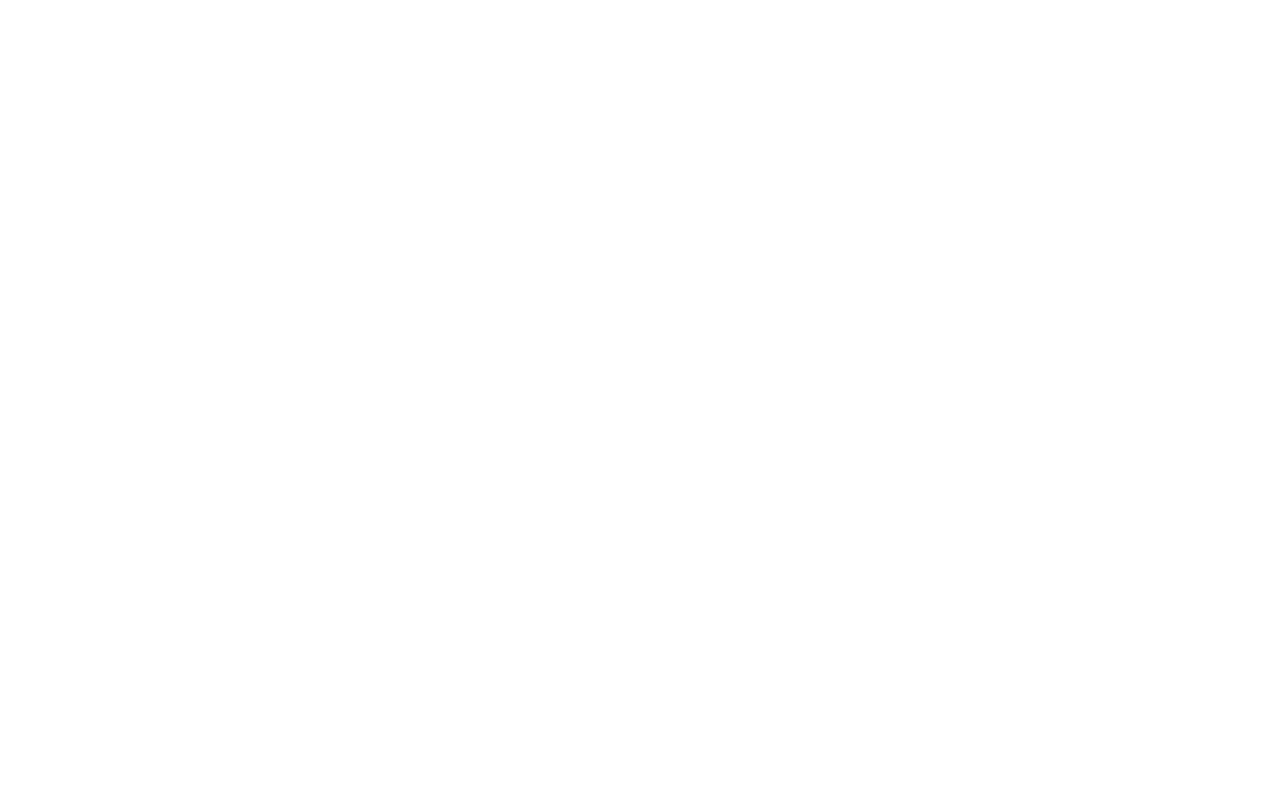
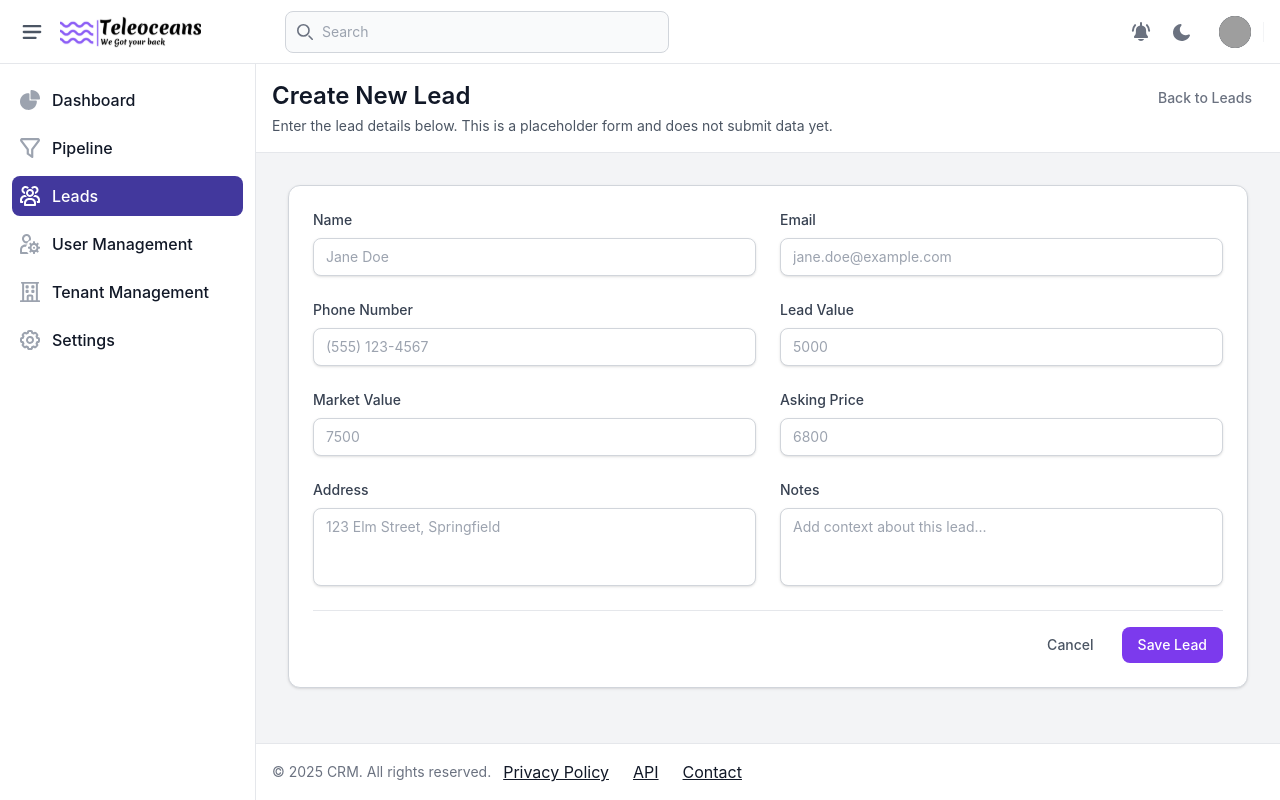
Before and after one commit to teleoceans/TM-custom-crm-FE, a Vue app: page /leads/new in a window 1280 px wide. Before the commit this address had no page. Built offline with nearby package versions, Linux system fonts and the light colour scheme.

Commit message:
feat: add CreateLead component and route for creating new leads

```diff
--- a/src/router/index.js
+++ b/src/router/index.js
@@ -21,6 +21,11 @@ const routes = [
         path: "leads",
         name: "Leads",
         component: () => import("../views/Leads.vue"),
+      },
+      {
+        path: "leads/new",
+        name: "CreateLead",
+        component: () => import("../views/CreateLead.vue"),
       },
       {
         path: "user-management",
--- /dev/null
+++ b/src/views/CreateLead.vue
@@ -0,0 +1,227 @@
+<template>
+  <div class="flex w-full flex-col -mt-6">
+    <div
+      class="create-lead-header grid grid-cols-12 gap-4 border-b border-gray-200 bg-white pb-4 dark:border-gray-700 dark:bg-gray-800"
+    >
+      <div
+        class="col-span-full flex flex-col gap-3 px-4 pt-4 xl:flex-row xl:items-center xl:justify-between"
+      >
+        <div>
+          <h1 class="text-2xl font-semibold text-gray-900 dark:text-gray-100">
+            Create New Lead
+          </h1>
+          <p class="mt-1 text-sm text-gray-600 dark:text-gray-300">
+            Enter the lead details below. This is a placeholder form and does
+            not submit data yet.
+          </p>
+        </div>
+        <button
+          type="button"
+          class="inline-flex items-center self-start rounded-lg px-3 py-2 text-sm font-medium text-gray-500 transition hover:bg-gray-100 hover:text-gray-900 focus:outline-none focus:ring-4 focus:ring-gray-100 dark:text-gray-400 dark:hover:bg-gray-700 dark:hover:text-white dark:focus:ring-gray-700"
+          @click="handleCancel"
+        >
+          Back to Leads
+        </button>
+      </div>
+    </div>
+
+    <div class="mx-auto w-full max-w-full px-4 py-8">
+      <form
+        class="grid gap-6 overflow-hidden rounded-xl border border-gray-300 bg-white p-6 shadow-sm dark:border-white dark:bg-gray-800"
+        @submit.prevent="handleSubmit"
+      >
+        <div class="grid gap-6 md:grid-cols-2">
+          <div class="flex flex-col gap-2">
+            <label
+              for="lead-name"
+              class="text-sm font-medium text-gray-700 dark:text-gray-200"
+            >
+              Name
+            </label>
+            <input
+              id="lead-name"
+              v-model="form.name"
+              type="text"
+              class="w-full rounded-lg border border-gray-300 bg-white px-3 py-2 text-sm text-gray-900 placeholder:text-gray-400 shadow-sm focus:border-primary-500 focus:outline-none focus:ring-2 focus:ring-primary-200 dark:border-gray-600 dark:bg-gray-700 dark:text-gray-100 dark:placeholder:text-gray-400 dark:focus:border-primary-400 dark:focus:ring-primary-800"
+              placeholder="Jane Doe"
+            />
+          </div>
+
+          <div class="flex flex-col gap-2">
+            <label
+              for="lead-email"
+              class="text-sm font-medium text-gray-700 dark:text-gray-200"
+            >
+              Email
+            </label>
+            <input
+              id="lead-email"
+              v-model="form.email"
+              type="email"
+              class="w-full rounded-lg border border-gray-300 bg-white px-3 py-2 text-sm text-gray-900 placeholder:text-gray-400 shadow-sm focus:border-primary-500 focus:outline-none focus:ring-2 focus:ring-primary-200 dark:border-gray-600 dark:bg-gray-700 dark:text-gray-100 dark:placeholder:text-gray-400 dark:focus:border-primary-400 dark:focus:ring-primary-800"
+              placeholder="jane.doe@example.com"
+            />
+          </div>
+        </div>
+
+        <div class="grid gap-6 md:grid-cols-2">
+          <div class="flex flex-col gap-2">
+            <label
+              for="lead-phone"
+              class="text-sm font-medium text-gray-700 dark:text-gray-200"
+            >
+              Phone Number
+            </label>
+            <input
+              id="lead-phone"
+              v-model="form.phone"
+              type="tel"
+              class="w-full rounded-lg border border-gray-300 bg-white px-3 py-2 text-sm text-gray-900 placeholder:text-gray-400 shadow-sm focus:border-primary-500 focus:outline-none focus:ring-2 focus:ring-primary-200 dark:border-gray-600 dark:bg-gray-700 dark:text-gray-100 dark:placeholder:text-gray-400 dark:focus:border-primary-400 dark:focus:ring-primary-800"
+              placeholder="(555) 123-4567"
+            />
+          </div>
+
+          <div class="flex flex-col gap-2">
+            <label
+              for="lead-value"
+              class="text-sm font-medium text-gray-700 dark:text-gray-200"
+            >
+              Lead Value
+            </label>
+            <input
+              id="lead-value"
+              v-model="form.leadValue"
+              type="number"
+              class="w-full rounded-lg border border-gray-300 bg-white px-3 py-2 text-sm text-gray-900 placeholder:text-gray-400 shadow-sm focus:border-primary-500 focus:outline-none focus:ring-2 focus:ring-primary-200 dark:border-gray-600 dark:bg-gray-700 dark:text-gray-100 dark:placeholder:text-gray-400 dark:focus:border-primary-400 dark:focus:ring-primary-800"
+              placeholder="5000"
+              min="0"
+              step="100"
+            />
+          </div>
+        </div>
+
+        <div class="grid gap-6 md:grid-cols-2">
+          <div class="flex flex-col gap-2">
+            <label
+              for="market-value"
+              class="text-sm font-medium text-gray-700 dark:text-gray-200"
+            >
+              Market Value
+            </label>
+            <input
+              id="market-value"
+              v-model="form.marketValue"
+              type="number"
+              class="w-full rounded-lg border border-gray-300 bg-white px-3 py-2 text-sm text-gray-900 placeholder:text-gray-400 shadow-sm focus:border-primary-500 focus:outline-none focus:ring-2 focus:ring-primary-200 dark:border-gray-600 dark:bg-gray-700 dark:text-gray-100 dark:placeholder:text-gray-400 dark:focus:border-primary-400 dark:focus:ring-primary-800"
+              placeholder="7500"
+              min="0"
+              step="100"
+            />
+          </div>
+
+          <div class="flex flex-col gap-2">
+            <label
+              for="asking-price"
+              class="text-sm font-medium text-gray-700 dark:text-gray-200"
+            >
+              Asking Price
+            </label>
+            <input
+              id="asking-price"
+              v-model="form.askingPrice"
+              type="number"
+              class="w-full rounded-lg border border-gray-300 bg-white px-3 py-2 text-sm text-gray-900 placeholder:text-gray-400 shadow-sm focus:border-primary-500 focus:outline-none focus:ring-2 focus:ring-primary-200 dark:border-gray-600 dark:bg-gray-700 dark:text-gray-100 dark:placeholder:text-gray-400 dark:focus:border-primary-400 dark:focus:ring-primary-800"
+              placeholder="6800"
+              min="0"
+              step="100"
+            />
+          </div>
+        </div>
+
+        <div class="grid gap-6 md:grid-cols-2">
+          <div class="flex flex-col gap-2">
+            <label
+              for="lead-address"
+              class="text-sm font-medium text-gray-700 dark:text-gray-200"
+            >
+              Address
+            </label>
+            <textarea
+              id="lead-address"
+              v-model="form.address"
+              rows="3"
+              class="w-full resize-none rounded-lg border border-gray-300 bg-white px-3 py-2 text-sm text-gray-900 placeholder:text-gray-400 shadow-sm focus:border-primary-500 focus:outline-none focus:ring-2 focus:ring-primary-200 dark:border-gray-600 dark:bg-gray-700 dark:text-gray-100 dark:placeholder:text-gray-400 dark:focus:border-primary-400 dark:focus:ring-primary-800"
+              placeholder="123 Elm Street, Springfield"
+            />
+          </div>
+
+          <div class="flex flex-col gap-2">
+            <label
+              for="lead-notes"
+              class="text-sm font-medium text-gray-700 dark:text-gray-200"
+            >
+              Notes
+            </label>
+            <textarea
+              id="lead-notes"
+              v-model="form.notes"
+              rows="3"
+              class="w-full resize-none rounded-lg border border-gray-300 bg-white px-3 py-2 text-sm text-gray-900 placeholder:text-gray-400 shadow-sm focus:border-primary-500 focus:outline-none focus:ring-2 focus:ring-primary-200 dark:border-gray-600 dark:bg-gray-700 dark:text-gray-200 dark:placeholder:text-gray-400 dark:focus:border-primary-400 dark:focus:ring-primary-800"
+              placeholder="Add context about this lead..."
+            />
+          </div>
+        </div>
+
+        <div
+          class="flex flex-col gap-3 border-t border-gray-200 pt-4 dark:border-gray-700 md:flex-row md:justify-end"
+        >
+          <button
+            type="button"
+            class="inline-flex items-center justify-center rounded-lg px-4 py-2 text-sm font-medium text-gray-600 transition hover:bg-gray-100 hover:text-gray-700 focus:outline-none focus:ring-4 focus:ring-gray-100 dark:text-gray-300 dark:hover:bg-gray-700 dark:hover:text-white dark:focus:ring-gray-800"
+            @click="handleCancel"
+          >
+            Cancel
+          </button>
+          <button
+            type="submit"
+            class="inline-flex items-center justify-center rounded-lg bg-primary-600 px-4 py-2 text-sm font-medium text-white transition hover:bg-primary-700 focus:outline-none focus:ring-4 focus:ring-primary-200 dark:bg-primary-500 dark:hover:bg-primary-400 dark:focus:ring-primary-800"
+          >
+            Save Lead
+          </button>
+        </div>
+      </form>
+    </div>
+  </div>
+</template>
+
+<script setup>
+import { reactive } from "vue";
+import { useRouter } from "vue-router";
+
+const router = useRouter();
+const form = reactive({
+  name: "",
+  email: "",
+  phone: "",
+  leadValue: "",
+  marketValue: "",
+  askingPrice: "",
+  address: "",
+  notes: "",
+});
+
+const handleSubmit = () => {
+  console.info("Submitting new lead (placeholder):", { ...form });
+};
+
+const handleCancel = () => {
+  router.push("/leads");
+};
+</script>
+
+<style scoped>
+.create-lead-header {
+  margin-left: -1rem;
+  margin-right: -1rem;
+}
+</style>
```
